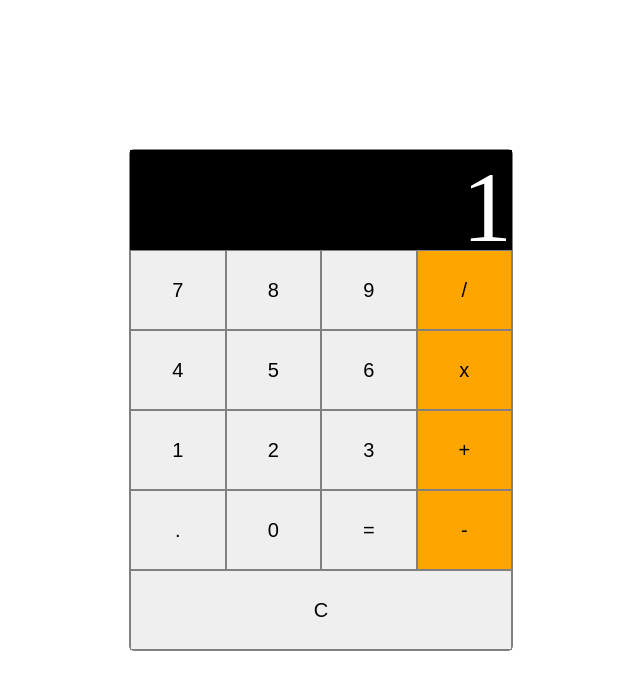
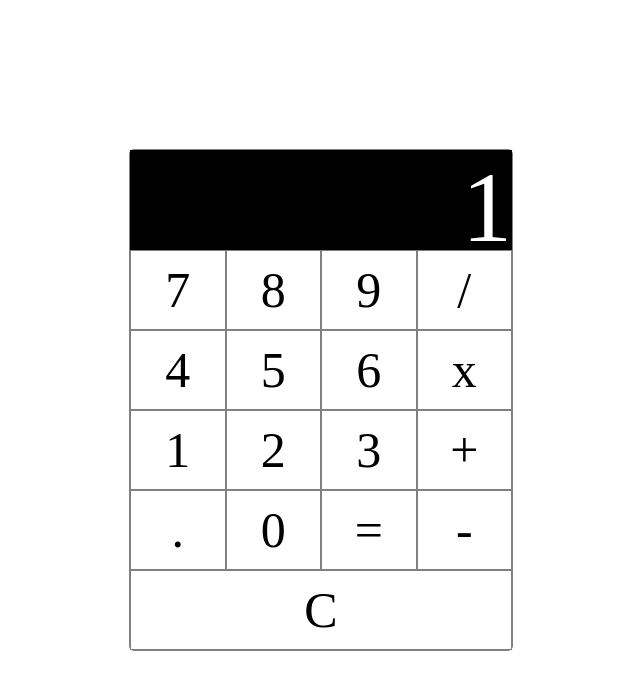
Before and after one commit to telle1/sezzle, a React (Create React App) app in the folder client/: page / in a window 1280 px wide. Shown: the top 690 px of the page, without its empty margins (319-959 px from the left). Built offline with nearby package versions, Linux system fonts and the light colour scheme.

Commit message:
restructured base code into components

```diff
--- a/client/src/App.js
+++ b/client/src/App.js
@@ -1,4 +1,6 @@
 import React, { useState } from 'react'
+import Input from './components/input/Input'
+import Keyboard from './components/keyboard/Keyboard'
 import './App.css';
 
 function App() {
@@ -7,32 +9,9 @@ function App() {
 
   return (
     <div className="calc">
-        <div className="calc-display">
-          <p>{userInput}</p>
-        </div>
-        <div className="calc-buttons">
-            <button onClick={() => setUserInput([...userInput, 7])}>7</button>
-            <button>8</button>
-            <button>9</button>
-            <button className="operand">/</button>
+        <Input userInput={userInput}></Input>
+        <Keyboard userInput={userInput} setUserInput={setUserInput}></Keyboard>
 
-            <button>4</button>
-            <button>5</button>
-            <button>6</button>
-            <button className="operand">x</button>
-
-            <button>1</button>
-            <button>2</button>
-            <button>3</button>
-            <button className="operand">+</button>
-
-            <button>.</button>
-            <button>0</button>
-            <button>=</button>
-            <button className="operand">-</button>
-
-            <button>C</button>
-        </div>
     </div>
   );
 }
--- /dev/null
+++ b/client/src/components/button/Button.js
@@ -0,0 +1,14 @@
+import React from 'react';
+import './button.css';
+
+function Button(props){
+
+
+    return (
+        <div className="button" onClick={() => props.setUserInput([...props.userInput, props.children])}>
+            {props.children}
+        </div>
+    )
+}
+
+export default Button
--- /dev/null
+++ b/client/src/components/button/button.css
@@ -0,0 +1,14 @@
+.button{
+height: 8rem;
+font-size: 5rem;
+border: 1px solid gray;
+outline: none;
+display: flex;
+justify-content: center;
+align-items: center;
+}
+
+.button:hover{
+cursor: pointer;
+background-color: rgb(194, 192, 192);
+}
--- /dev/null
+++ b/client/src/components/input/Input.js
@@ -0,0 +1,9 @@
+function Input(props){
+    return (
+        <div className="calc-display">
+            <p>{props.userInput}</p>
+        </div>
+    )
+}
+
+export default Input
--- /dev/null
+++ b/client/src/components/keyboard/Keyboard.js
@@ -0,0 +1,35 @@
+import React from 'react';
+import Button from '../button/Button'
+
+function Keyboard({userInput, setUserInput}){
+    return (
+
+        <div className="calc-buttons">
+            <Button userInput={userInput} setUserInput={setUserInput}>7</Button>
+            <Button>8</Button>
+            <Button>9</Button>
+            <Button className="operand">/</Button>
+
+            <Button>4</Button>
+            <Button>5</Button>
+            <Button>6</Button>
+            <Button className="operand">x</Button>
+
+            <Button>1</Button>
+            <Button>2</Button>
+            <Button>3</Button>
+            <Button className="operand">+</Button>
+
+            <Button>.</Button>
+            <Button>0</Button>
+            <Button>=</Button>
+            <Button className="operand">-</Button>
+
+            <Button>C</Button>
+        </div>
+
+
+    )
+}
+
+export default Keyboard;
--- a/client/src/index.css
+++ b/client/src/index.css
@@ -6,7 +6,6 @@
 
 html{
   font-size: 62.5%;
-
 }
 
 body{
@@ -37,20 +36,8 @@ body{
   flex-wrap: wrap;
 }
 
-.calc-buttons > button {
+.calc-buttons > .button {
   flex: 25%;
-}
-
-button{
-  height: 8rem;
-  font-size: 2rem;
-  border: 1px solid gray;
-  outline: none;
-}
-
-button:hover{
-  cursor: pointer;
-  background-color: rgb(194, 192, 192);
 }
 
 .operand{
```
Also changed, not shown: 1 other file (tests, documents, lock files or other folders).
